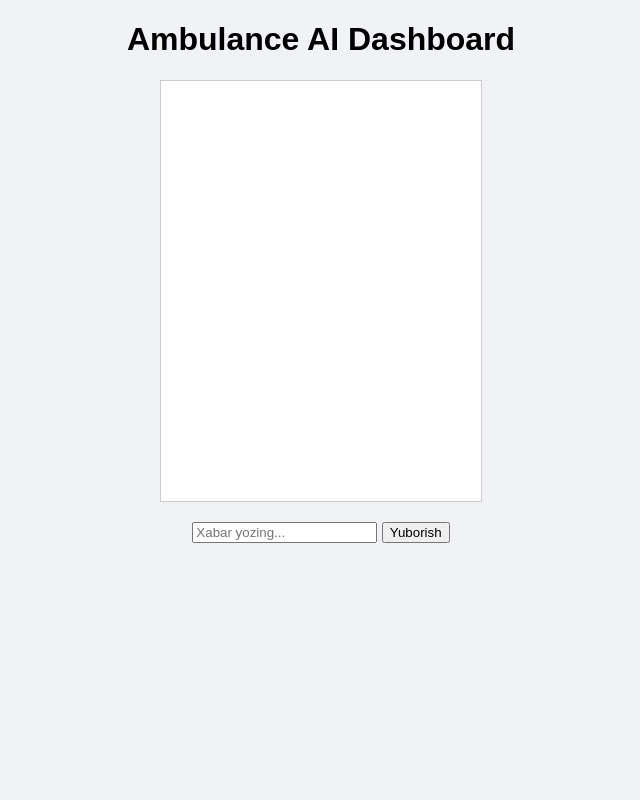
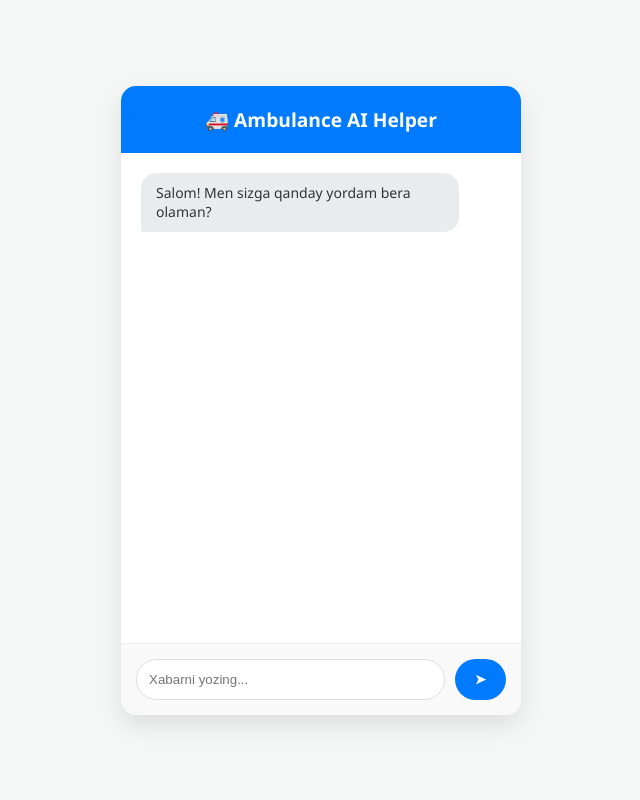
Before and after one commit to zilolaegamberganova/My_ambulance-app-in-Python-and-Java., a Flask app: page / in a window 1280 px wide. Shown: the whole page, without its empty margins (319-959 px from the left). Run offline with Flask 3, Linux system fonts and the light colour scheme.

Commit message:
Revamp Ambulance AI dashboard layout and styles
Updated the HTML structure and styles for the Ambulance AI dashboard, enhancing the chat interface and user experience.

```diff
--- a/templates/MY_index.html
+++ b/templates/MY_index.html
@@ -1,34 +1,76 @@
 <!DOCTYPE html>
-<html>
+<html lang="uz">
 <head>
-    <title>Ambulance AI</title>
+    <meta charset="UTF-8">
+    <meta name="viewport" content="width=device-width, initial-scale=1.0">
+    <title>Ambulance AI Dashboard</title>
     <style>
-        body { font-family: sans-serif; background-color: #f0f2f5; text-align: center; }
-        #chat-box { width: 300px; height: 400px; border: 1px solid #ccc; margin: 20px auto; background: white; padding: 10px; overflow-y: scroll; }
+        /* Zamonaviy dizayn uslubi */
+        body { font-family: 'Segoe UI', Tahoma, Geneva, Verdana, sans-serif; background-color: #f4f7f6; margin: 0; display: flex; justify-content: center; align-items: center; height: 100vh; }
+        .chat-container { width: 90%; max-width: 400px; background: white; border-radius: 15px; box-shadow: 0 10px 25px rgba(0,0,0,0.1); overflow: hidden; display: flex; flex-direction: column; }
+        .chat-header { background: #007bff; color: white; padding: 20px; text-align: center; font-size: 1.2em; font-weight: bold; }
+
+        /* Chat oynasi dizayni */
+        #chat-box { height: 450px; padding: 20px; overflow-y: auto; display: flex; flex-direction: column; gap: 10px; background: #ffffff; }
+        .message { padding: 10px 15px; border-radius: 15px; max-width: 80%; font-size: 14px; line-height: 1.4; }
+        .user-msg { align-self: flex-end; background: #007bff; color: white; border-bottom-right-radius: 2px; }
+        .bot-msg { align-self: flex-start; background: #e9ecef; color: #333; border-bottom-left-radius: 2px; }
+
+        /* Kirish qismi */
+        .input-area { display: flex; padding: 15px; border-top: 1px solid #eee; background: #f9f9f9; }
+        input { flex: 1; border: 1px solid #ddd; padding: 12px; border-radius: 25px; outline: none; transition: 0.3s; }
+        input:focus { border-color: #007bff; }
+        button { background: #007bff; color: white; border: none; padding: 10px 20px; margin-left: 10px; border-radius: 25px; cursor: pointer; font-weight: bold; transition: 0.3s; }
+        button:hover { background: #0056b3; }
     </style>
 </head>
 <body>
-    <h1>Ambulance AI Dashboard</h1>
-    <div id="chat-box"></div>
-    <input type="text" id="user-input" placeholder="Xabar yozing...">
-    <button onclick="sendMessage()">Yuborish</button>
 
-    <script>
-        async function sendMessage() {
-            let input = document.getElementById("user-input");
-            let chatBox = document.getElementById("chat-box");
+<div class="chat-container">
+    <div class="chat-header">🚑 Ambulance AI Helper</div>
+    <div id="chat-box">
+        <div class="message bot-msg">Salom! Men sizga qanday yordam bera olaman?</div>
+    </div>
+    <div class="input-area">
+        <input type="text" id="user-input" placeholder="Xabarni yozing..." onkeypress="handleKey(event)">
+        <button onclick="sendMessage()">➤</button>
+    </div>
+</div>
 
-            chatBox.innerHTML += "<b>Siz:</b> " + input.value + "<br>";
+<script>
+    // Enter tugmasini bossa ham yuboradigan qilish
+    function handleKey(e) {
+        if (e.keyCode === 13) sendMessage();
+    }
 
+    async function sendMessage() {
+        let input = document.getElementById("user-input");
+        let chatBox = document.getElementById("chat-box");
+        let message = input.value.trim();
+
+        if (message === "") return;
+
+        // Foydalanuvchi xabarini qo'shish
+        chatBox.innerHTML += `<div class="message user-msg">${message}</div>`;
+        input.value = "";
+        chatBox.scrollTop = chatBox.scrollHeight;
+
+        try {
             let response = await fetch('/chat', {
                 method: 'POST',
                 headers: {'Content-Type': 'application/json'},
-                body: JSON.stringify({message: input.value})
+                body: JSON.stringify({message: message})
             });
             let data = await response.json();
-            chatBox.innerHTML += "<b>Robot:</b> " + data.reply + "<br><br>";
-            input.value = "";
+
+            // Robot javobini qo'shish
+            chatBox.innerHTML += `<div class="message bot-msg">${data.reply}</div>`;
+            chatBox.scrollTop = chatBox.scrollHeight;
+        } catch (error) {
+            chatBox.innerHTML += `<div class="message bot-msg" style="color:red;">Xatolik: Serverga ulanib bo'lmadi.</div>`;
         }
-    </script>
+    }
+</script>
+
 </body>
 </html>
```
